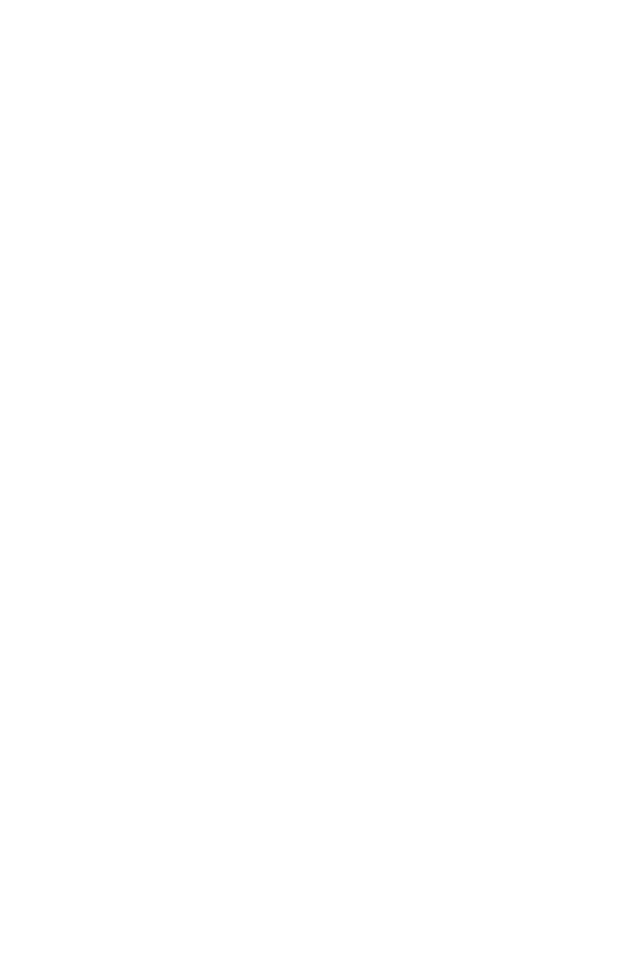
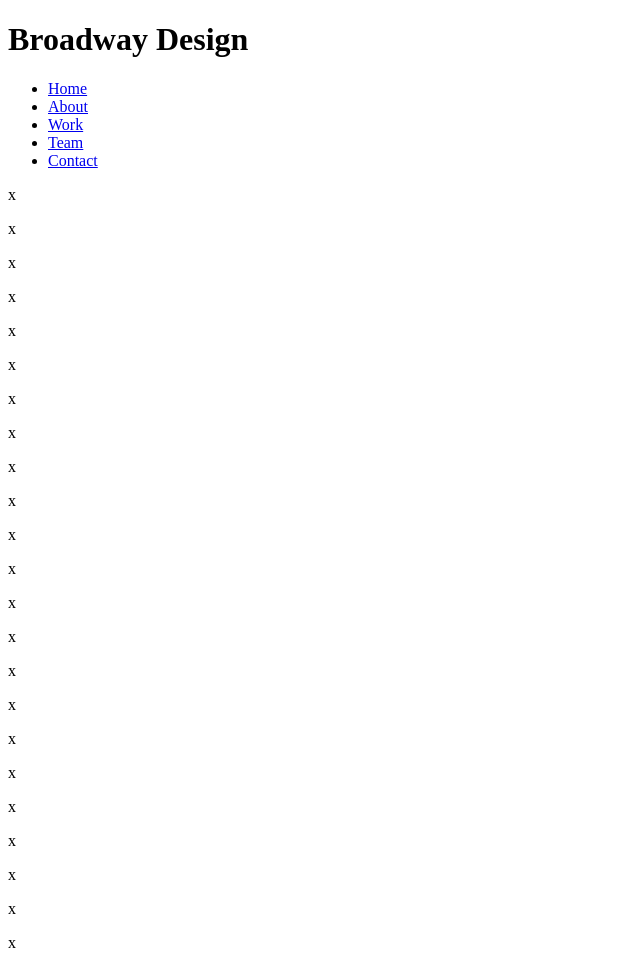
Before and after one commit to akjakj/broadway, a plain HTML site: page index.html in a window 1280 px wide. Shown: the whole page, without its empty margins (0-640 px from the left). Before the commit the page ends 800 px from the top, so only its background shows below. Drawn offline with Linux system fonts and the light colour scheme.

Commit message:
add incorrect a tag code

```diff
--- a/index.html
+++ b/index.html
@@ -7,19 +7,54 @@
   </head>
   <body>
 
-  <div class="header">
+  <div id=home>
+    <h1>Broadway Design</h1>
+
+    <ul>
+      <li><a href="id=#home">Home</a></li>
+      <li><a href="id=#process">About</a></li>
+      <li><a href="id=#work">Work</a></li>
+      <li><a href="id=#team">Team</a></li>
+      <li><a href="id=#contact">Contact</a></li>
+    </ul>
+
+    <p>x</p>
+    <p>x</p>
+    <p>x</p>
+    <p>x</p>
+    <p>x</p>
+    <p>x</p>
+    <p>x</p>
+    <p>x</p>
+    <p>x</p>
+    <p>x</p>
+    <p>x</p>
+    <p>x</p>
+    <p>x</p>
+    <p>x</p>
+    <p>x</p>
+    <p>x</p>
+    <p>x</p>
+    <p>x</p>
+    <p>x</p>
+    <p>x</p>
+    <p>x</p>
+    <p>x</p>
+    <p>x</p>
+
+
   </div>
 
-  <div class="process">
+  <div id="process">
   </div>
 
-  <div class="designed">
+  <div id="work">
   </div>
 
-  <div class="portfolio">
+  <div id="team">
   </div>
 
-  <div class="footer">
+  <div id="contact">
   </div>
 
 
```
